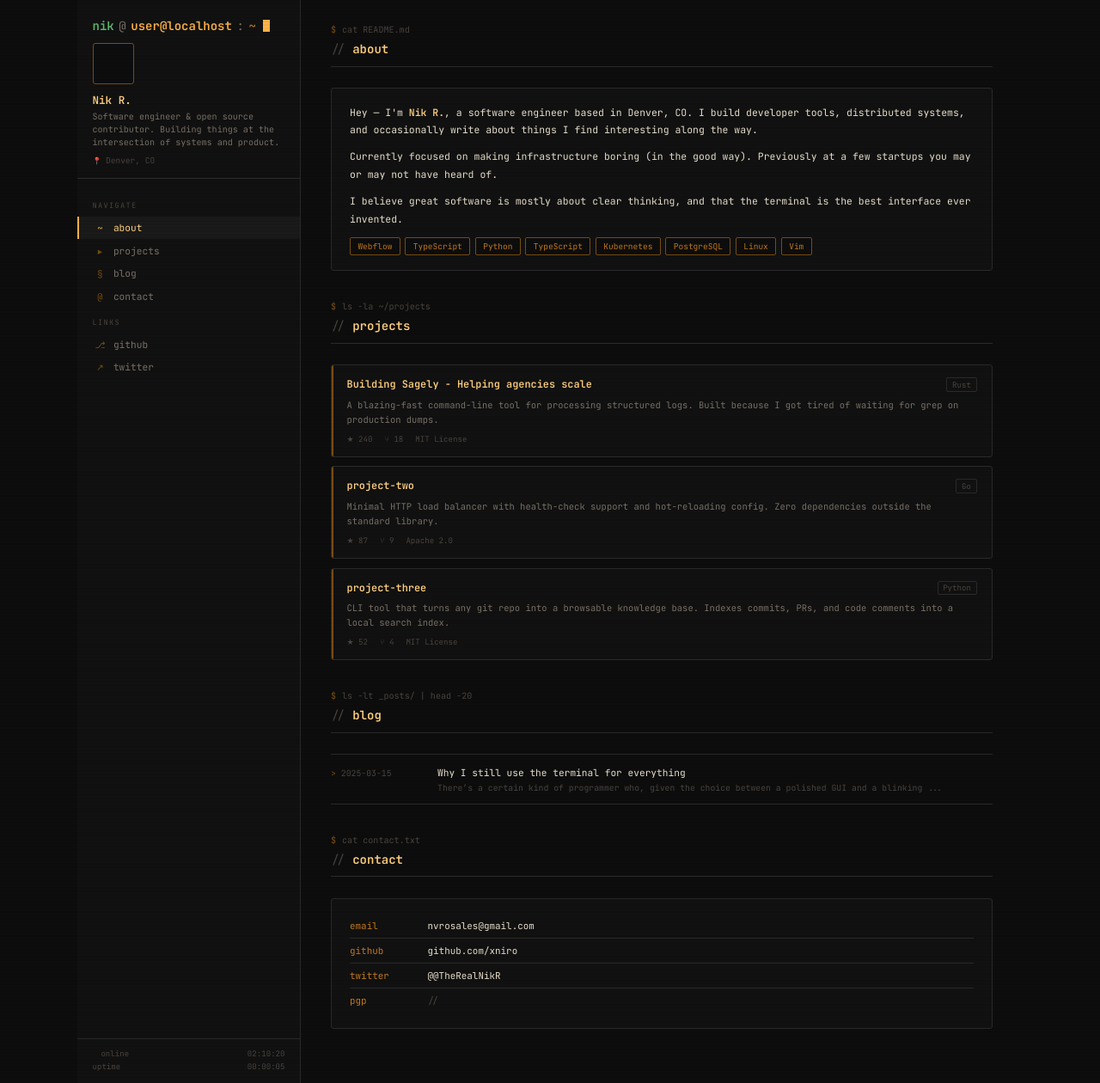
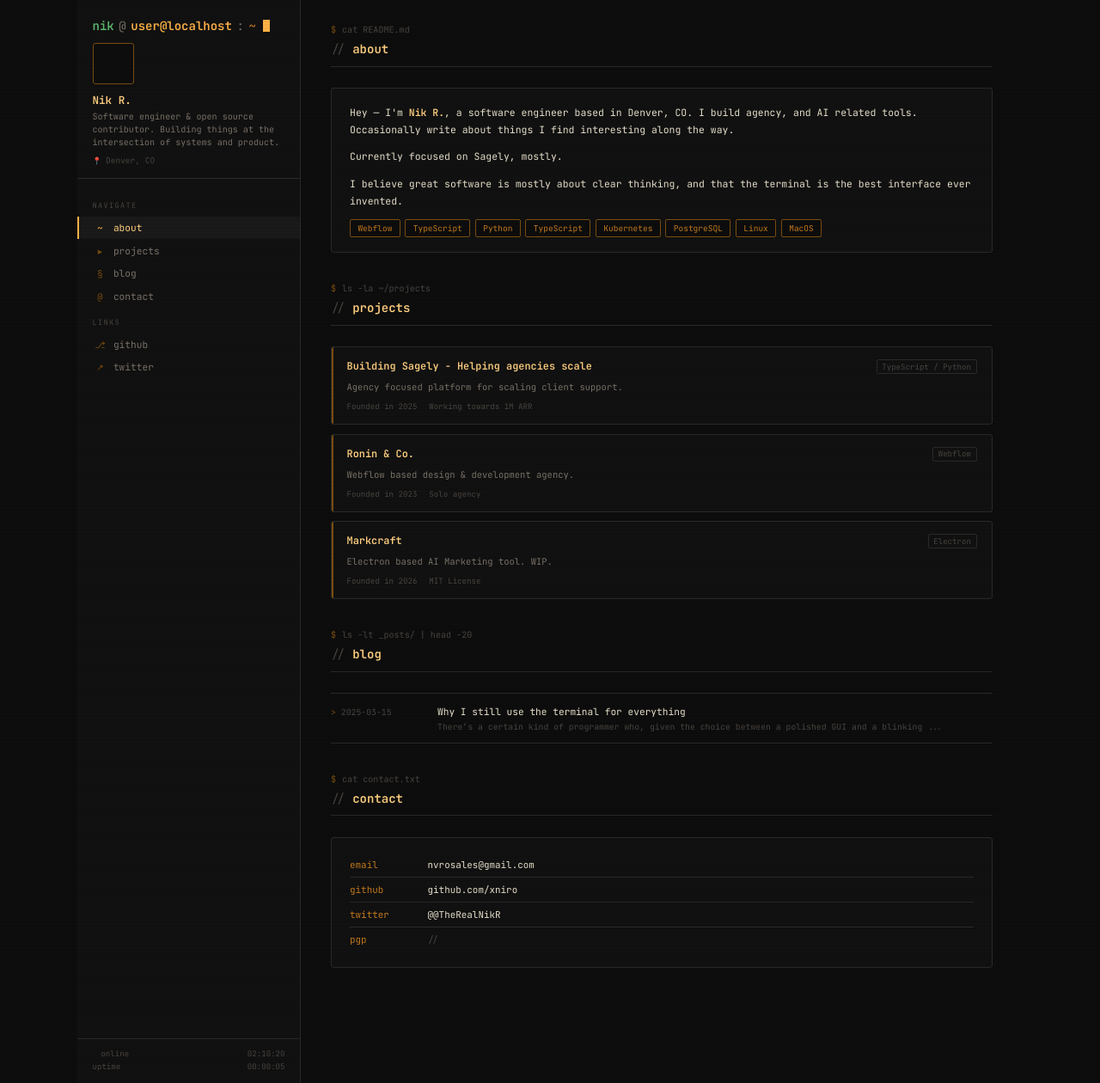
Before and after one commit to xniro/xniro.github.io, a Jekyll site: the page built from index.html, in a window 1280 px wide and 1260 px high. Shown: the whole window at 86% size. Built offline with Jekyll 4.4.1, drawn with Linux system fonts in a browser that asks for light colours.

Commit message:
bio info updated and projects

```diff
--- a/index.html
+++ b/index.html
@@ -17,12 +17,11 @@ title: Home
       <p>
         Hey — I'm <strong style="color:var(--amber-bright)">{{ site.author.name }}</strong>,
         a software engineer based in {{ site.author.location }}.
-        I build developer tools, distributed systems, and occasionally write about things
+        I build agency, and AI related tools. Occasionally write about things
         I find interesting along the way.
       </p>
       <p>
-        Currently focused on making infrastructure boring (in the good way).
-        Previously at a few startups you may or may not have heard of.
+        Currently focused on Sagely, mostly.
       </p>
       <p>
         I believe great software is mostly about clear thinking, and that the terminal
@@ -37,7 +36,7 @@ title: Home
         <span class="skill-tag">Kubernetes</span>
         <span class="skill-tag">PostgreSQL</span>
         <span class="skill-tag">Linux</span>
-        <span class="skill-tag">Vim</span>
+        <span class="skill-tag">MacOS</span>
       </div>
     </div>
   </div>
@@ -62,55 +61,49 @@ title: Home
             Building Sagely - Helping agencies scale
           </a>
         </div>
-        <span class="project-lang">Rust</span>
+        <span class="project-lang">TypeScript / Python</span>
       </div>
       <div class="project-desc">
-        A blazing-fast command-line tool for processing structured logs.
-        Built because I got tired of waiting for grep on production dumps.
+        Agency focused platform for scaling client support.
       </div>
       <div class="project-meta">
-        <span>★ 240</span>
-        <span>⑂ 18</span>
-        <span>MIT License</span>
+        <span>Founded in 2025</span>
+        <span>Working towards 1M ARR</span>
       </div>
     </div>
 
     <div class="project-card">
       <div class="project-header">
         <div class="project-name">
-          <a href="https://github.com/yourusername/project-two" target="_blank" rel="noopener">
-            project-two
+          <a href="https://www.roninand.co/" target="_blank" rel="noopener">
+            Ronin & Co.
           </a>
         </div>
-        <span class="project-lang">Go</span>
+        <span class="project-lang">Webflow</span>
       </div>
       <div class="project-desc">
-        Minimal HTTP load balancer with health-check support and hot-reloading config.
-        Zero dependencies outside the standard library.
+        Webflow based design & development agency.
       </div>
       <div class="project-meta">
-        <span>★ 87</span>
-        <span>⑂ 9</span>
-        <span>Apache 2.0</span>
+        <span>Founded in 2023</span>
+        <span>Solo agency</span>
       </div>
     </div>
 
     <div class="project-card">
       <div class="project-header">
         <div class="project-name">
-          <a href="https://github.com/yourusername/project-three" target="_blank" rel="noopener">
-            project-three
+          <a href="#" target="_blank" rel="noopener">
+            Markcraft
           </a>
         </div>
-        <span class="project-lang">Python</span>
+        <span class="project-lang">Electron</span>
       </div>
       <div class="project-desc">
-        CLI tool that turns any git repo into a browsable knowledge base.
-        Indexes commits, PRs, and code comments into a local search index.
+        Electron based AI Marketing tool. WIP.
       </div>
       <div class="project-meta">
-        <span>★ 52</span>
-        <span>⑂ 4</span>
+        <span>Founded in 2026</span>
         <span>MIT License</span>
       </div>
     </div>
```
